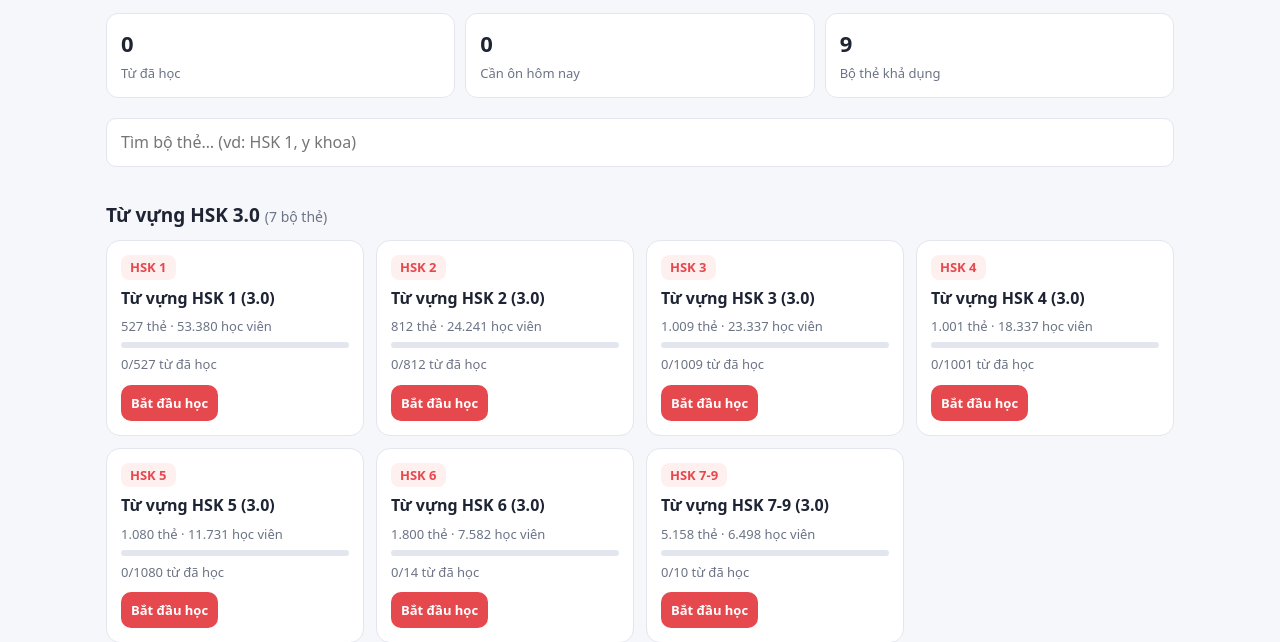
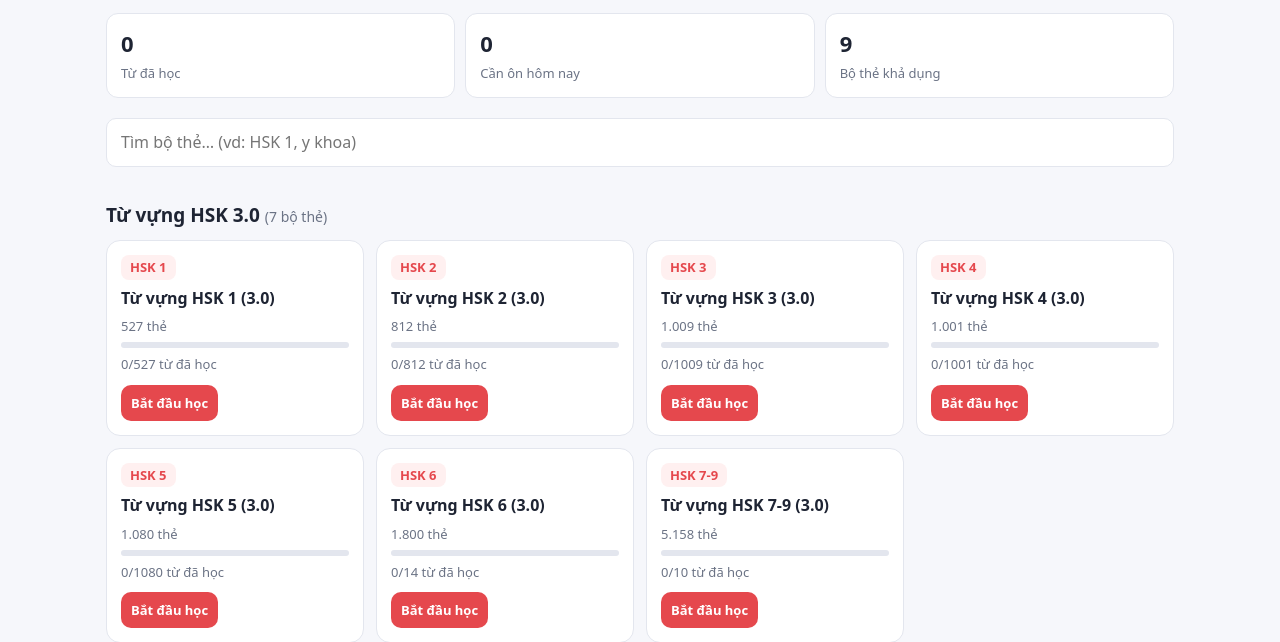
Before and after one commit to duybao0411/website-trial, a plain HTML site: page Học từ vựng tiếng Trung.html in a window 1280 px wide. Shown: the part 172-814 px from the top of the page. Drawn offline with Linux system fonts and the light colour scheme.

Commit message:
Hide learner counts on deck cards

```diff
--- a/Học từ vựng tiếng Trung.html
+++ b/Học từ vựng tiếng Trung.html
@@ -113,7 +113,7 @@ function list(){
   D.forEach(function(g){var ds=g.d.filter(function(d){return !k||d.n.toLowerCase().indexOf(k)>-1});if(!ds.length)return;
     o+='<h2>'+g.g+' <small>('+ds.length+' bộ thẻ)</small></h2><div class="grid">';
     ds.forEach(function(d){var s=stat(d),has=d.cards.length,pc=has?Math.round(s.learned/d.cards.length*100):0;
-      o+='<div class="deck"><span class="badge">'+d.n.replace(/.*?(HSK ?[\d-]+|\d+).*/,function(m,a){return d.n.indexOf("HSK")>-1?a:"汉"})+'</span><div class="t">'+d.n+'</div><div class="m">'+fmt(d.c)+' thẻ · '+fmt(d.u)+' học viên</div>'+
+      o+='<div class="deck"><span class="badge">'+d.n.replace(/.*?(HSK ?[\d-]+|\d+).*/,function(m,a){return d.n.indexOf("HSK")>-1?a:"汉"})+'</span><div class="t">'+d.n+'</div><div class="m">'+fmt(d.c)+' thẻ</div>'+
       (has?'<div class="pb"><i style="width:'+pc+'%"></i></div><div class="m">'+s.learned+'/'+has+' từ đã học'+(s.due?' · '+s.due+' cần ôn':'')+'</div><div class="deck-actions"><button class="btn" onclick="study(\''+d.id+'\')">Bắt đầu học</button>'+(s.learned?'<button class="btn g" onclick="learned(\''+d.id+'\',0,\'\')">Từ đã học ('+s.learned+')</button><button class="btn g" onclick="restartDeck(\''+d.id+'\')">Học lại từ đầu</button>':'')+'</div>':'<div class="m">Đang cập nhật nội dung</div><button class="btn g" disabled>Sắp có</button>')+'</div>'});
     o+='</div>'});
   document.getElementById("ls").innerHTML=o||'<p class="sub">Không tìm thấy bộ thẻ phù hợp.</p>'}
```
Also changed, not shown: index.html (+1 -1 lines).
